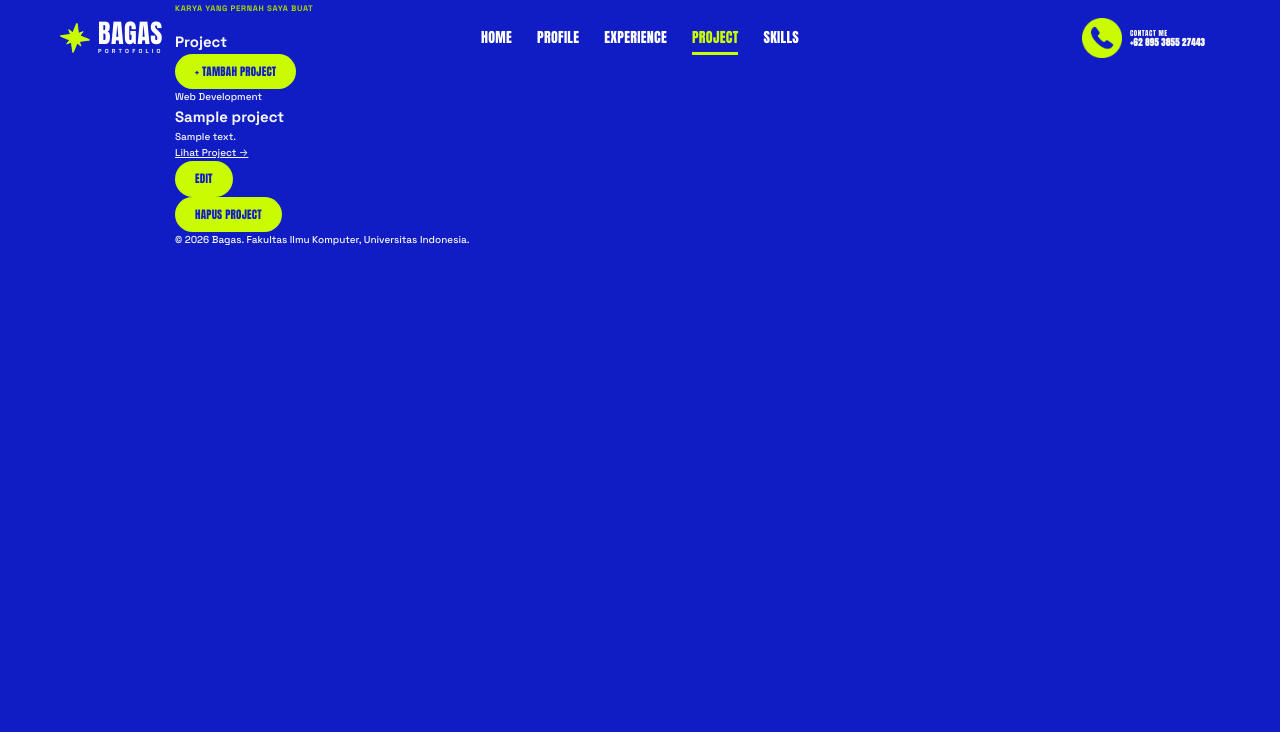
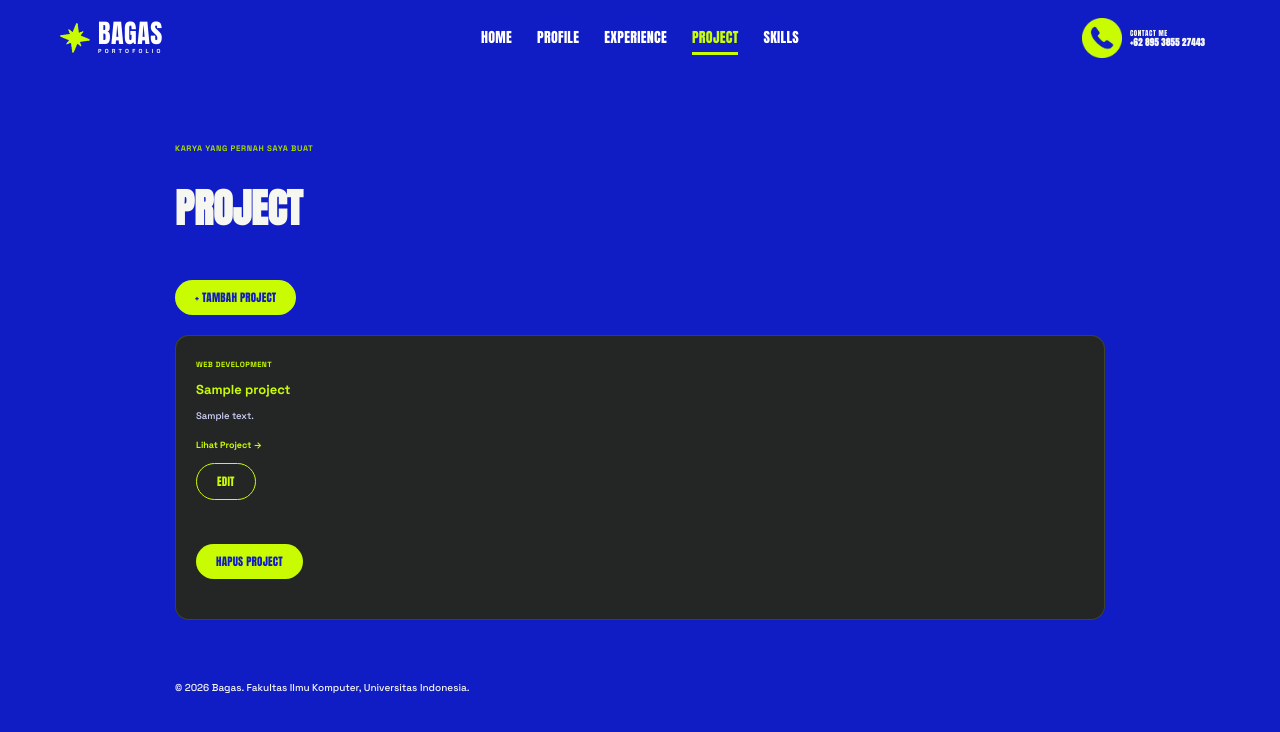
Before and after one commit to mahendraaaaaaaa/myportofolio, a Django app: page /project/ in a window 1280 px wide. Shown: the top 732 px of the page. Run offline with Django 5.2, Linux system fonts and the light colour scheme; tables that the repository leaves empty hold one stand-in row (values such as "Sample post").

Commit message:
Tambah Section Project

```diff
--- a/static/css/style.css
+++ b/static/css/style.css
@@ -1073,3 +1073,235 @@ a {
         width: auto !important;
     }
 }
+
+/*
+   PROJECT PAGE
+*/
+
+.project-section {
+    padding: 14rem 0 6rem;
+    scroll-margin-top: 2rem;
+}
+
+.project-section .button {
+    display: inline-block;
+    margin: 1rem 0 2rem;
+}
+
+.project-section h1 {
+    margin: 0.6rem 0 3rem;
+    font-family: "Anton", Impact, sans-serif;
+    font-size: clamp(2.6rem, 5vw, 4rem);
+    color: var(--ink);
+    text-transform: uppercase;
+}
+
+.project-grid {
+    display: grid;
+    grid-template-columns: repeat(auto-fit, minmax(280px, 1fr));
+    gap: 1.5rem;
+}
+
+.project-card {
+    padding: 2rem;
+    background-color: #242625;
+    border: 1px solid rgba(201, 252, 2, 0.15);
+    border-radius: 14px;
+    transition: transform 0.25s ease, border-color 0.25s ease;
+}
+
+.project-card:hover {
+    transform: translateY(-4px);
+    border-color: #C9FC02;
+}
+
+.project-category {
+    display: inline-block;
+    color: #C9FC02;
+    font-size: 0.75rem;
+    font-weight: 700;
+    letter-spacing: 0.06em;
+    text-transform: uppercase;
+}
+
+.project-card h2 {
+    margin: 0.8rem 0 0.8rem;
+    font-family: "Space Grotesk", sans-serif;
+    font-size: 1.3rem;
+    color: #C9FC02;
+}
+
+.project-description {
+    color: var(--text-muted);
+    font-size: 0.95rem;
+    line-height: 1.6;
+}
+
+.project-link {
+    margin-top: 1.4rem;
+    font-size: 0.9rem;
+    font-weight: 700;
+}
+
+.project-link a {
+    color: #C9FC02;
+    text-decoration: none;
+    transition: color 0.2s ease;
+}
+
+.project-link a:hover {
+    color: #fff;
+}
+
+.project-status {
+    margin-top: 1.4rem;
+}
+
+@media (max-width: 700px) {
+    .project-section {
+        padding: 11rem 0 4rem;
+    }
+}
+
+/*
+   PROJECT FORM
+*/
+
+.project-form {
+    width: 100%;
+    max-width: 640px;
+    margin-top: 1.5rem;
+}
+
+@media (max-width: 700px) {
+    .project-form {
+        max-width: 100%;
+    }
+}
+
+/*
+   DELETE PROJECT
+*/
+
+[popover].project-delete-modal {
+    position: fixed !important;
+    inset: auto !important;
+    top: 3rem !important;
+    right: 3rem !important;
+    left: auto !important;
+    bottom: auto !important;
+    margin: 0 !important;
+    width: min(400px, 88vw) !important;
+    height: auto !important;
+    max-width: none !important;
+    max-height: none !important;
+    padding: 2.2rem 2.4rem !important;
+    background-color: #1b1c1b !important;
+    color: #fff !important;
+    border: none !important;
+    border-radius: 20px !important;
+    box-shadow: 0 25px 60px rgba(0, 0, 0, 0.5) !important;
+    overflow: visible !important;
+}
+
+[popover].project-delete-modal::backdrop {
+    background: rgba(0, 0, 0, 0.55);
+}
+
+.project-delete-modal__close {
+    position: absolute;
+    top: 1.4rem;
+    right: 1.6rem;
+    background: transparent;
+    border: none;
+    color: #fff;
+    font-size: 1.4rem;
+    line-height: 1;
+    cursor: pointer;
+}
+
+.project-delete-modal h2 {
+    font-family: "Space Grotesk", sans-serif;
+    font-weight: 700;
+    font-size: 1.6rem;
+    color: #C9FC02;
+    margin-bottom: 1.2rem;
+    padding-right: 1.5rem;
+}
+
+.project-delete-modal p {
+    color: #fff;
+    font-size: 1rem;
+    line-height: 1.6;
+}
+
+.project-delete-modal__actions {
+    display: flex;
+    gap: 1rem;
+    margin-top: 1.8rem;
+}
+
+.project-delete-modal__actions form {
+    flex: 1;
+    display: flex;
+}
+
+.project-delete-modal__confirm,
+.project-delete-modal__cancel {
+    flex: 1;
+    padding: 1rem 1.2rem;
+    border: none;
+    border-radius: 999px;
+    font-family: "Space Grotesk", sans-serif;
+    font-weight: 700;
+    font-size: 0.95rem;
+    letter-spacing: 0.02em;
+    cursor: pointer;
+    transition: transform 0.2s ease, box-shadow 0.2s ease;
+}
+
+.project-delete-modal__confirm {
+    background-color: #C9FC02;
+    color: #111dc4;
+}
+
+.project-delete-modal__confirm:hover {
+    transform: translateY(-2px);
+    box-shadow: 0 10px 25px rgba(201, 252, 2, 0.3);
+}
+
+.project-delete-modal__cancel {
+    background-color: #111dc4;
+    color: #0d0d33;
+}
+
+.project-delete-modal__cancel:hover {
+    transform: translateY(-2px);
+    box-shadow: 0 10px 25px rgba(17, 29, 196, 0.4);
+}
+
+@media (max-width: 700px) {
+    [popover].project-delete-modal {
+        top: 1.5rem !important;
+        right: 1.5rem !important;
+        left: 1.5rem !important;
+        width: auto !important;
+    }
+}
+
+/*
+   EDIT BUTTON
+*/
+
+.button-edit {
+    background-color: transparent;
+    color: #C9FC02;
+    border: 1px solid #C9FC02;
+    margin-right: 0.8rem;
+}
+
+.button-edit:hover {
+    background-color: #C9FC02;
+    color: var(--bg);
+    box-shadow: 0 10px 25px rgba(201, 252, 2, 0.3);
+}
--- a/templates/experience.html
+++ b/templates/experience.html
@@ -28,6 +28,7 @@
                                 <p class="experience-status">Selesai</p>
                             {% endif %}
 
+                            <a href="{% url 'main:edit_experience' experience.id %}" class="button button-edit">Edit</a>
                             {% include "components/experience_delete_modal.html" with experience=experience %}
                         </article>
                     {% empty %}
```
Also changed, not shown: README.md.
